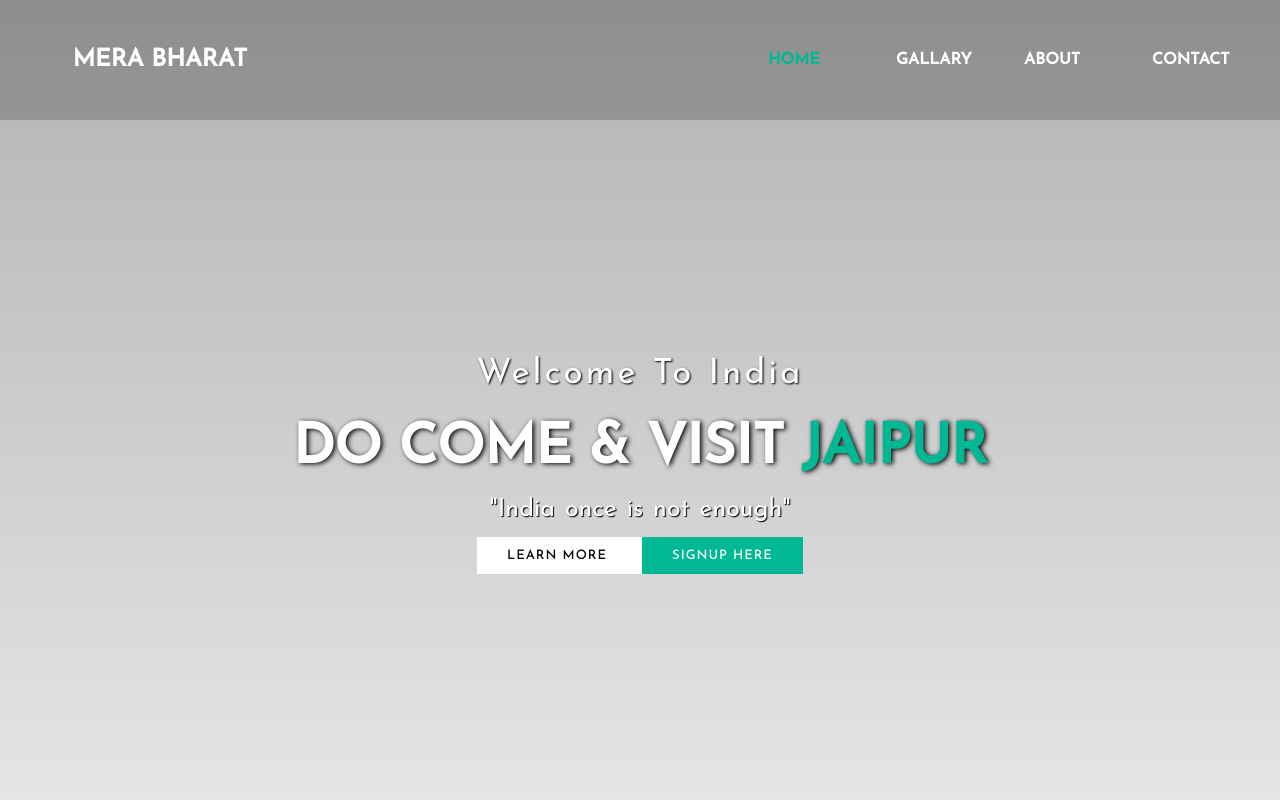
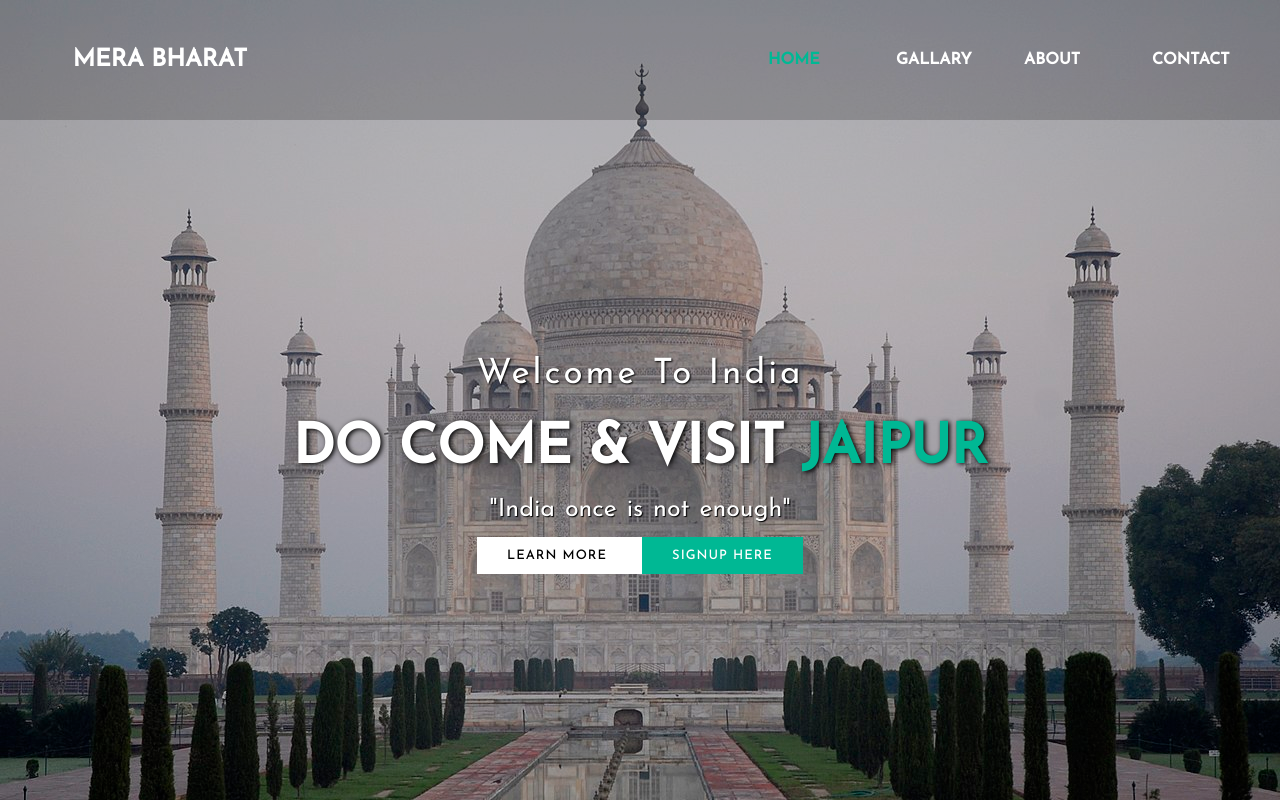
Before and after one commit to sachinpatle98/My-First-WebPage, a plain HTML site: page index.html in a window 1280 px wide. Drawn offline with nearby package versions, Linux system fonts and the light colour scheme.

Commit message:
Update style.css

```diff
--- a/style.css
+++ b/style.css
@@ -7,7 +7,7 @@ font-family: 'Josefin Sans', sans-serif;
 
 header{
     width: 100%; height:100vh;
-    background-image: linear-gradient(rgba(0,0,0,0.3),rgba(0,0,0,0.1)), url('../MeraBharat/Taj3.jpg');
+    background-image: linear-gradient(rgba(0,0,0,0.3),rgba(0,0,0,0.1)), url('Taj3.jpg');
     background-repeat: no-repeat;
     background-size: cover;
 }
```
